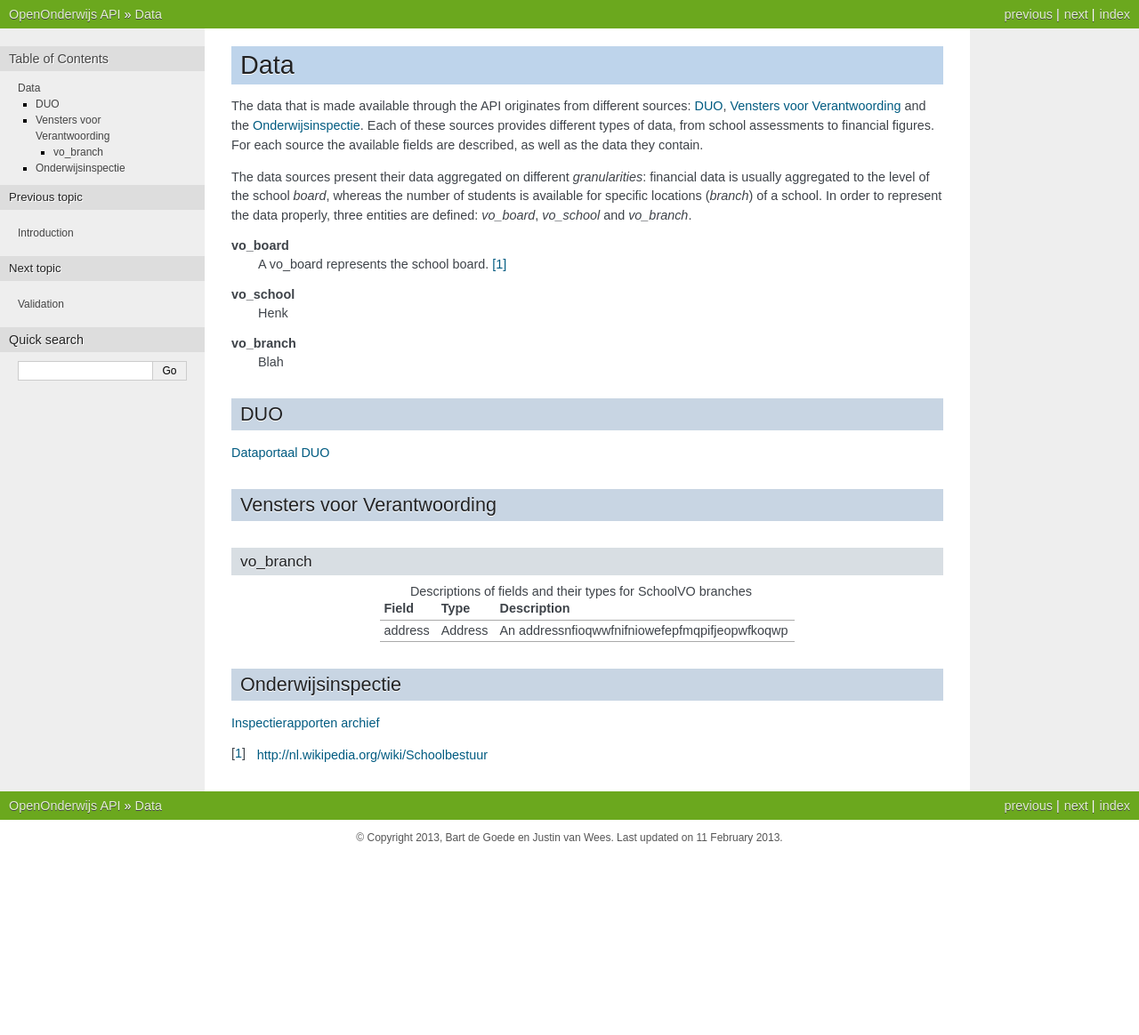
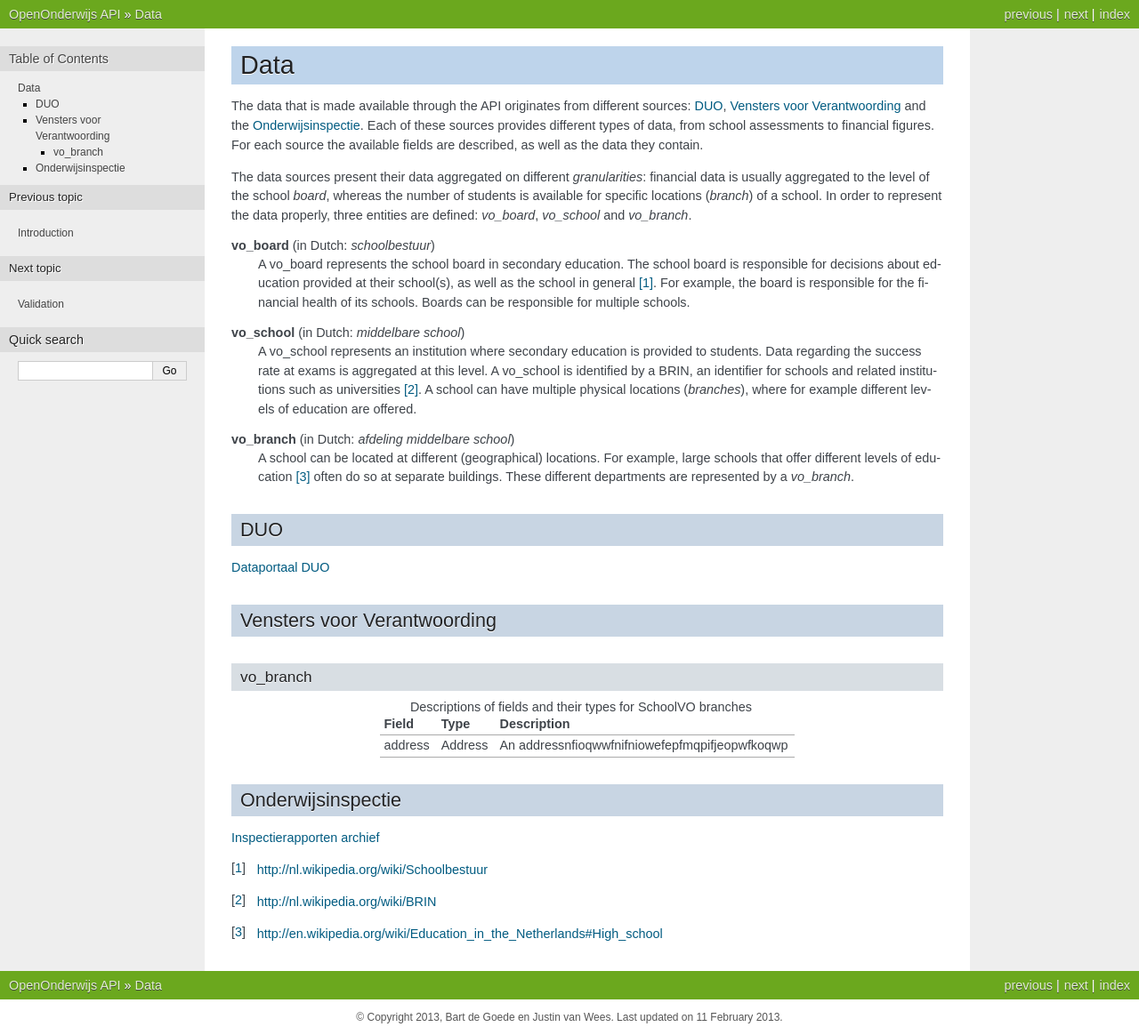
Before and after one commit to openstate/openonderwijsdata-api, a Sphinx documentation site: the page built from documentation/rst/data.rst, in a window 1280 px wide. Shown: the whole page at 89% size. Built offline with Sphinx 7.4.7, drawn with Linux system fonts in a browser that asks for light colours; formulas are drawn with MathJax 3; before the commit the page ends 962 px from its top, so only the background shows below that.

Commit message:
Added entity descriptions

```diff
--- a/documentation/rst/data.rst
+++ b/documentation/rst/data.rst
@@ -4,14 +4,14 @@ The data that is made available through the API originates from different source
 
 The data sources present their data aggregated on different *granularities*: financial data is usually aggregated to the level of the school *board*, whereas the number of students is available for specific locations (*branch*) of a school. In order to represent the data properly, three entities are defined: *vo_board*, *vo_school* and *vo_branch*.
 
-**vo_board**
-    A vo_board represents the school board. [#schoolbestuur]_
+**vo_board** (in Dutch: *schoolbestuur*)
+    A vo_board represents the school board in secondary education. The school board is responsible for decisions about education provided at their school(s), as well as the school in general [#schoolbestuur]_. For example, the board is responsible for the financial health of its schools. Boards can be responsible for multiple schools.
 
-**vo_school**
-    Henk
+**vo_school** (in Dutch: *middelbare school*)
+    A vo_school represents an institution where secondary education is provided to students. Data regarding the success rate at exams is aggregated at this level. A vo_school is identified by a BRIN, an identifier for schools and related institutions such as universities [#brin]_. A school can have multiple physical locations (*branches*), where for example different levels of education are offered.
 
-**vo_branch**
-    Blah
+**vo_branch** (in Dutch: *afdeling middelbare school*)
+    A school can be located at different (geographical) locations. For example, large schools that offer different levels of education [#edu_in_holland]_ often do so at separate buildings. These different departments are represented by a *vo_branch*.
 
 .. _duodata:
 
@@ -40,3 +40,5 @@ Onderwijsinspectie
 `Inspectierapporten archief <http://www.owinsp.nl/>`_
 
 .. [#schoolbestuur] http://nl.wikipedia.org/wiki/Schoolbestuur
+.. [#brin] http://nl.wikipedia.org/wiki/BRIN
+.. [#edu_in_holland] http://en.wikipedia.org/wiki/Education_in_the_Netherlands#High_school
```
